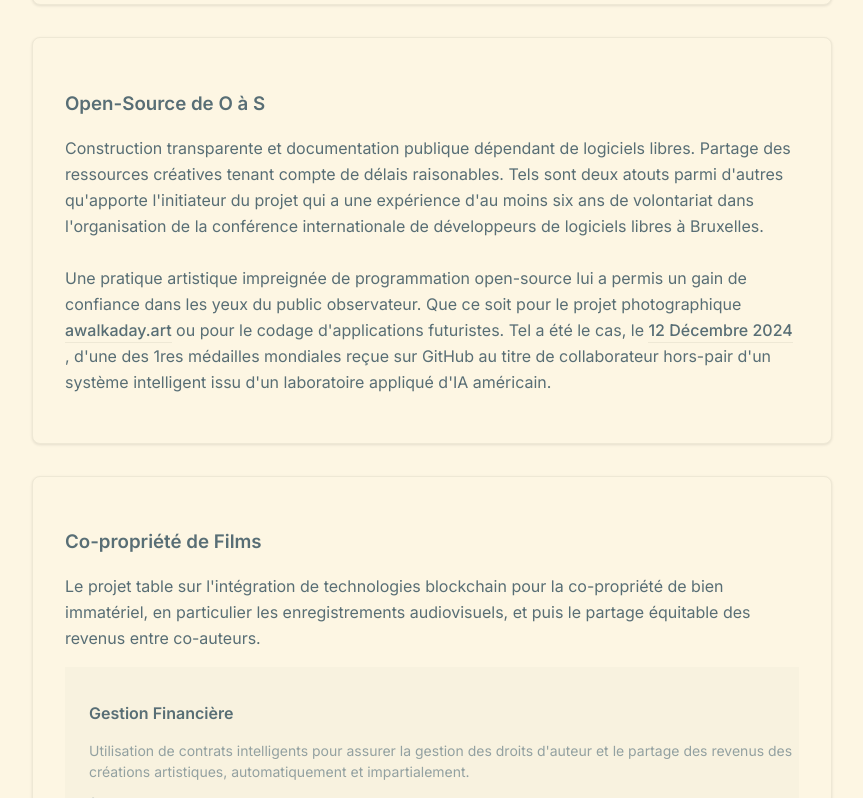
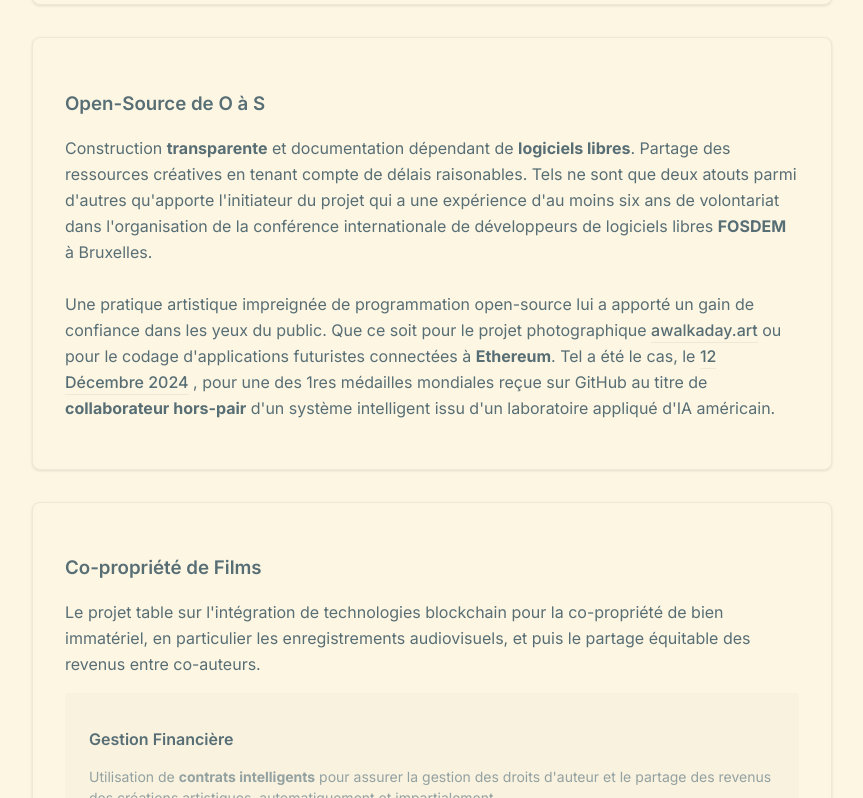
Before and after one commit to daqhris/DoublementAliene, a Next.js app: page /about in a window 1280 px wide. Shown: the part 1522-2320 px from the top of the page, without its empty margins (208-1071 px from the left). Built offline with nearby package versions, Linux system fonts and the light colour scheme; no server answers.

Commit message:
words formatting

```diff
--- a/app/about/page.tsx
+++ b/app/about/page.tsx
@@ -88,10 +88,10 @@ export default function AboutPage() {
               Open-Source de O à S
             </h3>
             <p className="text-theater-text leading-relaxed">
-              Construction transparente et documentation publique dépendant de logiciels libres. Partage des ressources créatives tenant compte de délais raisonables.
-              Tels sont deux atouts parmi d&apos;autres qu&apos;apporte l&apos;initiateur du projet qui a une expérience d&apos;au moins six ans de volontariat dans l&apos;organisation de la conférence internationale de développeurs de logiciels libres à Bruxelles.
+              Construction <strong>transparente</strong> et documentation dépendant de <strong>logiciels libres</strong>. Partage des ressources créatives en tenant compte de délais raisonables.
+              Tels ne sont que deux atouts parmi d&apos;autres qu&apos;apporte l&apos;initiateur du projet qui a une expérience d&apos;au moins six ans de volontariat dans l&apos;organisation de la conférence internationale de développeurs de logiciels libres <strong>FOSDEM</strong> à Bruxelles.
                   <br></br><br></br>
-              Une pratique artistique impreignée de programmation open-source lui a permis un gain de confiance dans les yeux du public observateur. Que ce soit pour le projet photographique {' '}
+              Une pratique artistique impreignée de programmation open-source lui a apporté un gain de confiance dans les yeux du public. Que ce soit pour le projet photographique {' '}
             <Link
               href="https://github.com/awalkaday"
               className="theater-link"
@@ -99,7 +99,7 @@ export default function AboutPage() {
               rel="noopener noreferrer"
             >
               awalkaday.art
-            </Link>{' '} ou pour le codage d&apos;applications futuristes.
+            </Link>{' '} ou pour le codage d&apos;applications futuristes connectées à <strong>Ethereum</strong>.
               Tel a été le cas, le {' '}
             <Link
               href="https://github.com/daqhris?achievement=pair-extraordinaire&tab=achievements"
@@ -109,7 +109,7 @@ export default function AboutPage() {
             >
               12 Décembre 2024
             </Link>{' '}
-            , d&apos;une des 1res médailles mondiales reçue sur GitHub au titre de collaborateur hors-pair d&apos;un système intelligent issu d&apos;un laboratoire appliqué d&apos;IA américain.
+            , pour une des 1res médailles mondiales reçue sur GitHub au titre de <strong>collaborateur hors-pair</strong> d&apos;un système intelligent issu d&apos;un laboratoire appliqué d&apos;IA américain.
             </p>
           </div>
 
@@ -123,7 +123,7 @@ export default function AboutPage() {
             <div className="border-l-4 border-solarized-base2 pl-6 py-3 bg-theater-muted/5">
               <h4 className="theater-nav-title mb-2">Gestion Financière</h4>
               <p className="theater-nav-description mb-2">
-                Utilisation de contrats intelligents pour assurer la gestion des droits d&apos;auteur et le partage des revenus des créations artistiques, automatiquement et impartialement.
+                Utilisation de <strong>contrats intelligents</strong> pour assurer la gestion des droits d&apos;auteur et le partage des revenus des créations artistiques, automatiquement et impartialement.
               </p>
               <p className="text-sm text-theater-muted">
                 <strong>À Faire:</strong> Mise en place d&apos;un système de co-propriété tokenisée et décentralisée qui est établi sur l&apos;infrastructure financière de la blockchain Ethereum et son réseau élargi.
@@ -137,7 +137,6 @@ export default function AboutPage() {
         <h2 className="theater-heading-md">
           Équipe
         </h2>
-
           <div className="space-y-4">
             <div className="theater-card-modern">
             <div className="border-l-4 border-solarized-base2 pl-6 py-3 bg-theater-muted/5">
```
